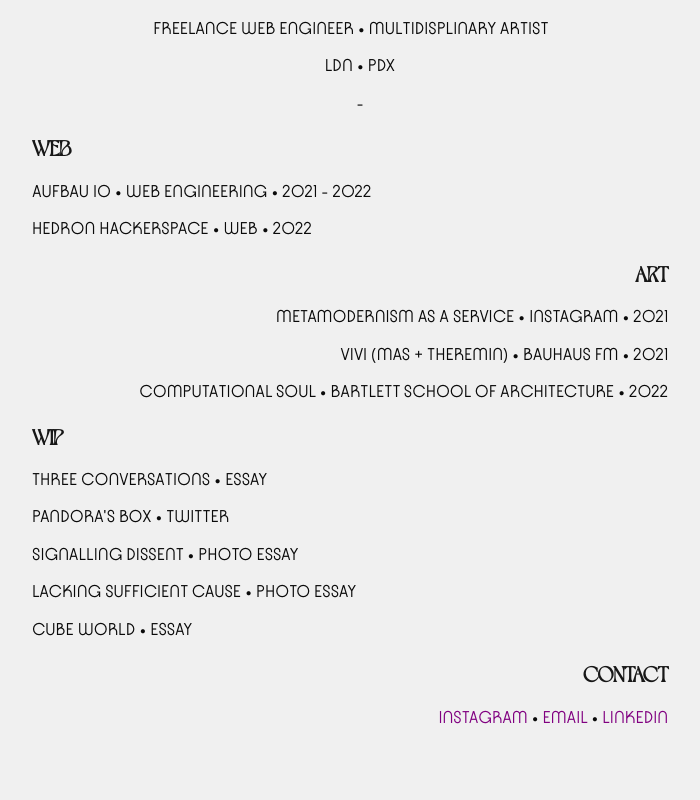
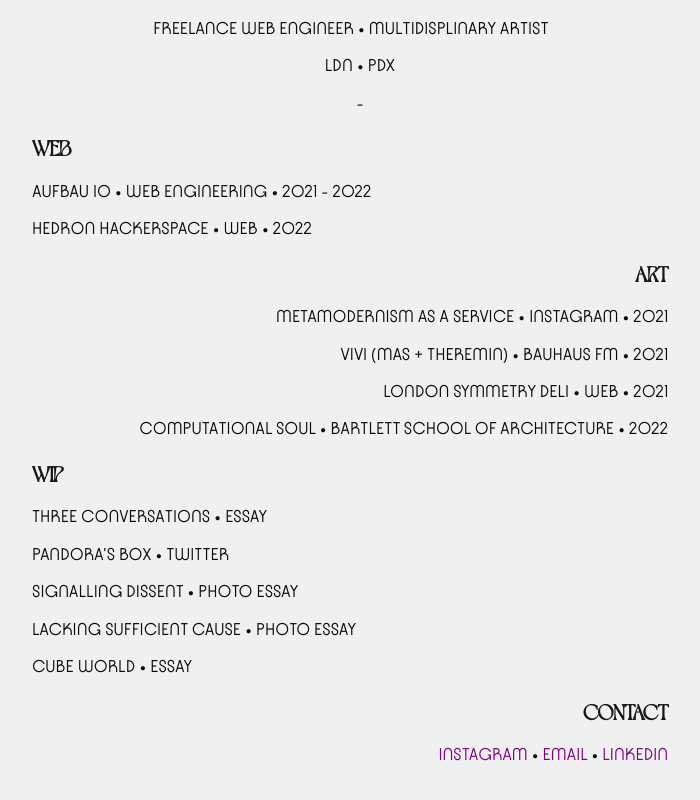
Before and after one commit to aufbau-io/niels, a Svelte app: page / in a window 1280 px wide. Shown: the part 812-1612 px from the top of the page, without its empty margins (289-989 px from the left). Built offline with nearby package versions, Linux system fonts and the light colour scheme.

Commit message:
lsd.london

```diff
--- a/src/App.svelte
+++ b/src/App.svelte
@@ -22,6 +22,7 @@
       <h3>art</h3>
       <p>metamodernism as a service • instagram • 2021</p>
       <p>vivi (mas + theremin) • bauhaus fm • 2021</p>
+      <p>london symmetry deli • web • 2021</p>
       <p>computational soul • bartlett school of architecture • 2022</p>
     </div>
     <div class="grey body__left">
```
